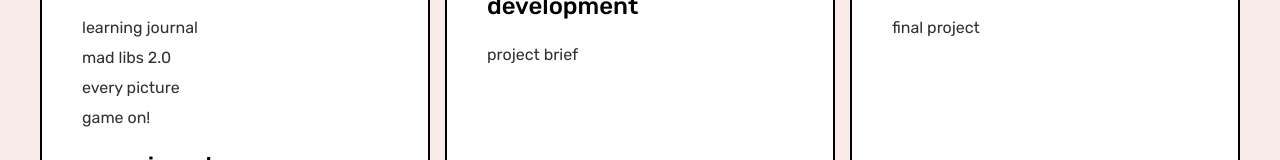
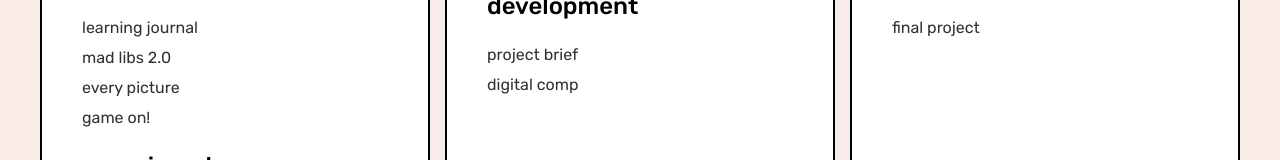
Before and after one commit to emily-gui/emily-gui.github.com, a plain HTML site: page des157/index.html in a window 1280 px wide. Shown: the part 470-630 px from the top of the page. Drawn offline with nearby package versions, Linux system fonts and the light colour scheme.

Commit message:
added comp

```diff
--- a/des157/index.html
+++ b/des157/index.html
@@ -41,8 +41,8 @@
                     development</h2>
                 <ul>
                     <li><a href="final/brief.html">project brief</a></li>
-                    <!-- <li><a href="">digital comp</a></li>
-                    <li><a href="">refined comp</a></li>
+                    <li><a href="final/comp.png">digital comp</a></li>
+                    <!-- <li><a href="">refined comp</a></li>
                     <li><a href="">prototype</a></li>
                     <li><a href="">user test</a></li>
                     <li><a href="">user test results</a></li> -->
```
Also changed, not shown: des157/final/comp.png (added), des157/final/refined-comp.png (added).
